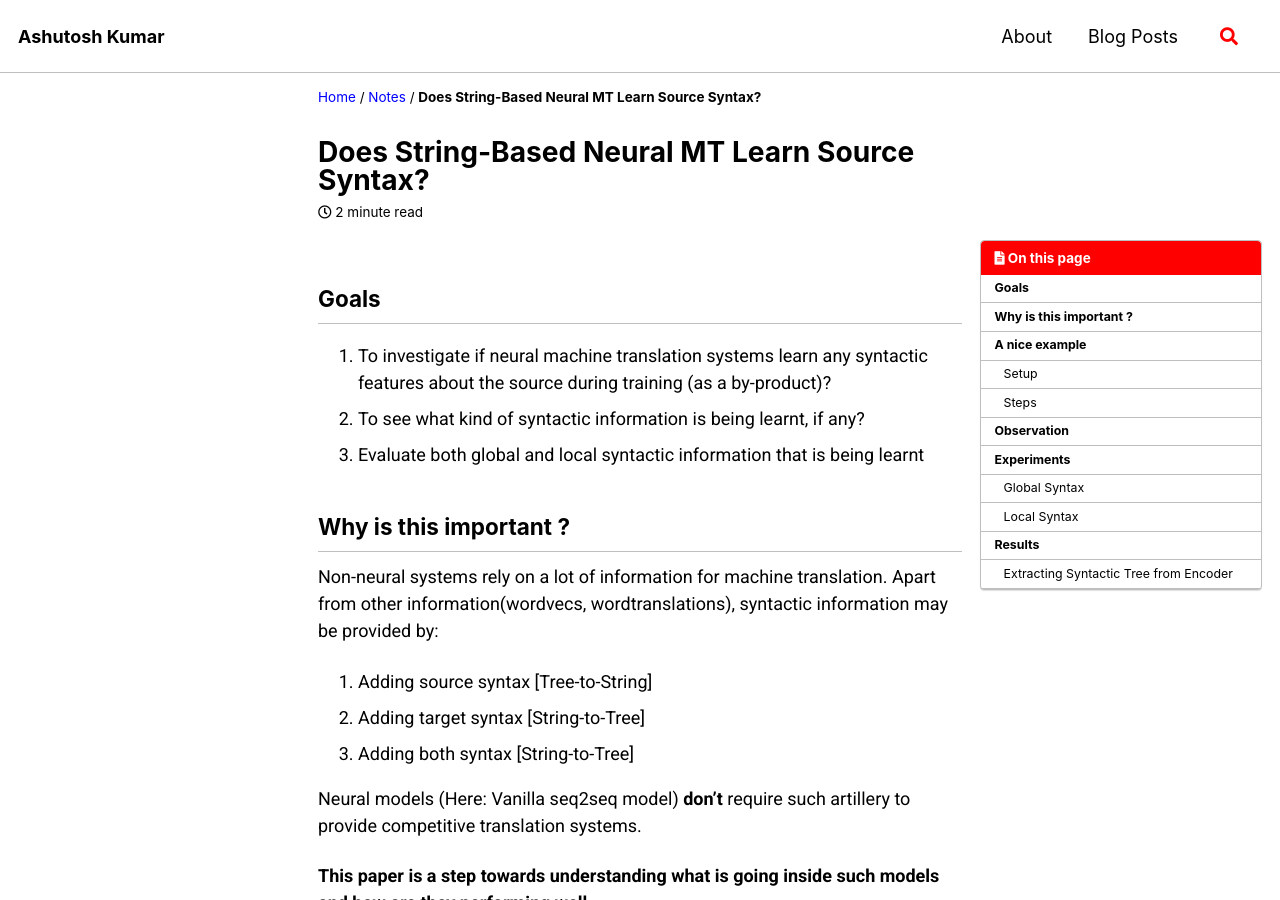
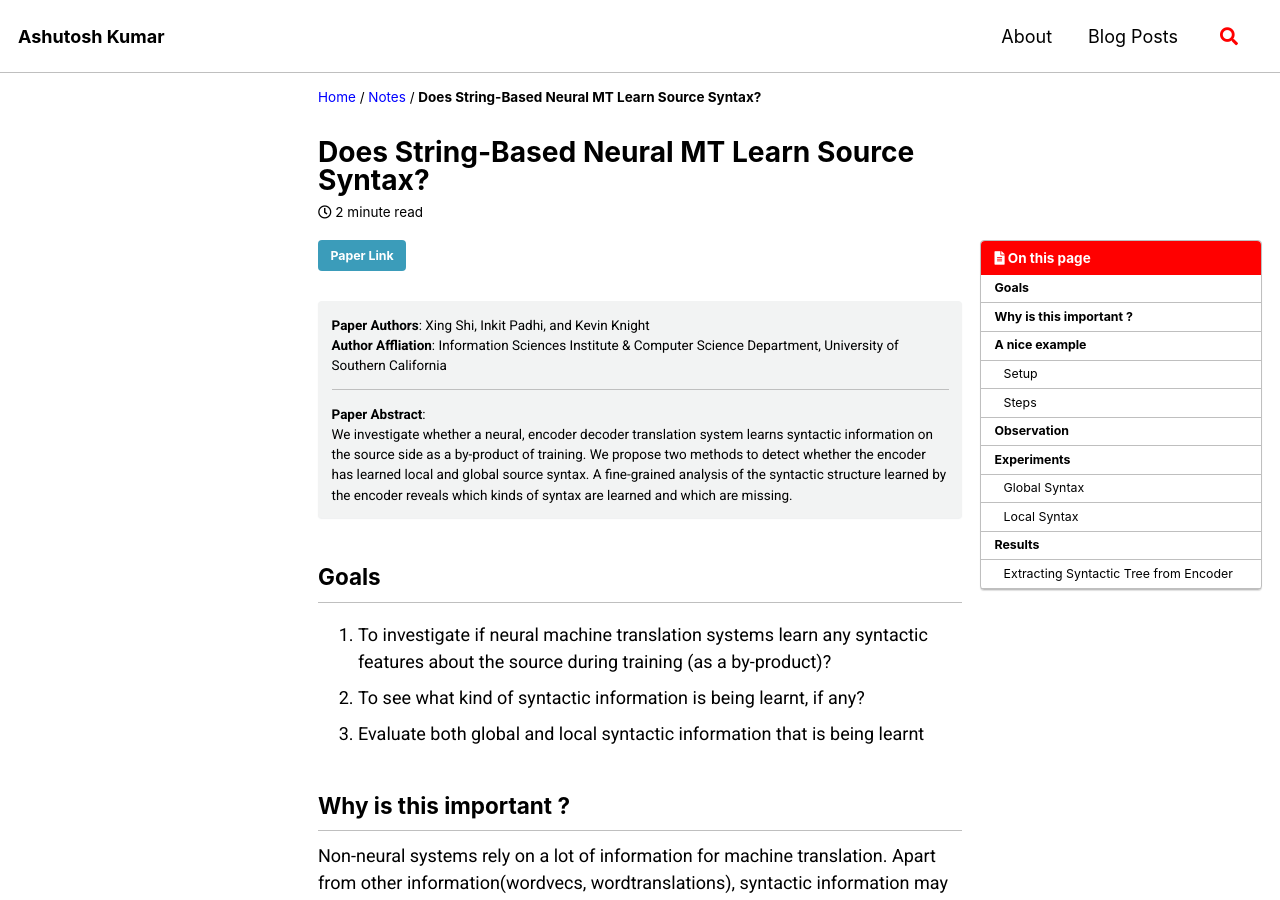
Before and after one commit to ashutoshml/ashutoshml.github.io, a Jekyll site: the page built from _posts/2019-09-17-does-neural-mt-learn-syntax.md, in a window 1280 px wide and 900 px high. Built offline with Jekyll 4.4.1, drawn with Linux system fonts in a browser that asks for light colours; cached includes are drawn as plain includes; comment, search, counter and statistics services are not loaded; a style sheet for code colours, icons or effects is not loaded.

Commit message:
Minor update in formatting

```diff
--- a/_posts/2019-09-17-does-neural-mt-learn-syntax.md
+++ b/_posts/2019-09-17-does-neural-mt-learn-syntax.md
@@ -12,8 +11,19 @@ tags:
     - Analysis-Paper
 author_profile: true
 toc: true
-abstract: 'We investigate whether a neural, encoderdecoder translation system learns syntactic information on the source side as a by-product of training. We propose two methods to detect whether the encoder has learned local and global source syntax. A fine-grained analysis of the syntactic structure learned by the encoder reveals which kinds of syntax are learned and which are missing.'
+excerpt: This post is about an EMNLP 16' research paper on analysis of syntactic structure learned by encoders in MT systems
 ---
+[Paper Link](https://aclanthology.org/D16-1159.pdf){: .btn .btn--info .btn--small}
+
+<div class="notice">
+<b>Paper Authors</b>: Xing Shi, Inkit Padhi, and Kevin Knight <br/>
+
+<b>Author Affliation</b>: Information Sciences Institute & Computer Science Department, University of Southern California <br/>
+<hr/>
+<b>Paper Abstract</b>: <br/>
+We investigate whether a neural, encoder decoder translation system learns syntactic information on the source side as a by-product of training. We propose two methods to detect whether the encoder has learned local and global source syntax. A fine-grained analysis of the syntactic structure learned by the encoder reveals which kinds of syntax are learned and which are missing.
+
+</div>
 
 ## Goals
 
```
Also changed, not shown: other parts of _posts/2019-09-17-does-neural-mt-learn-syntax.md (+0 -1 lines).
